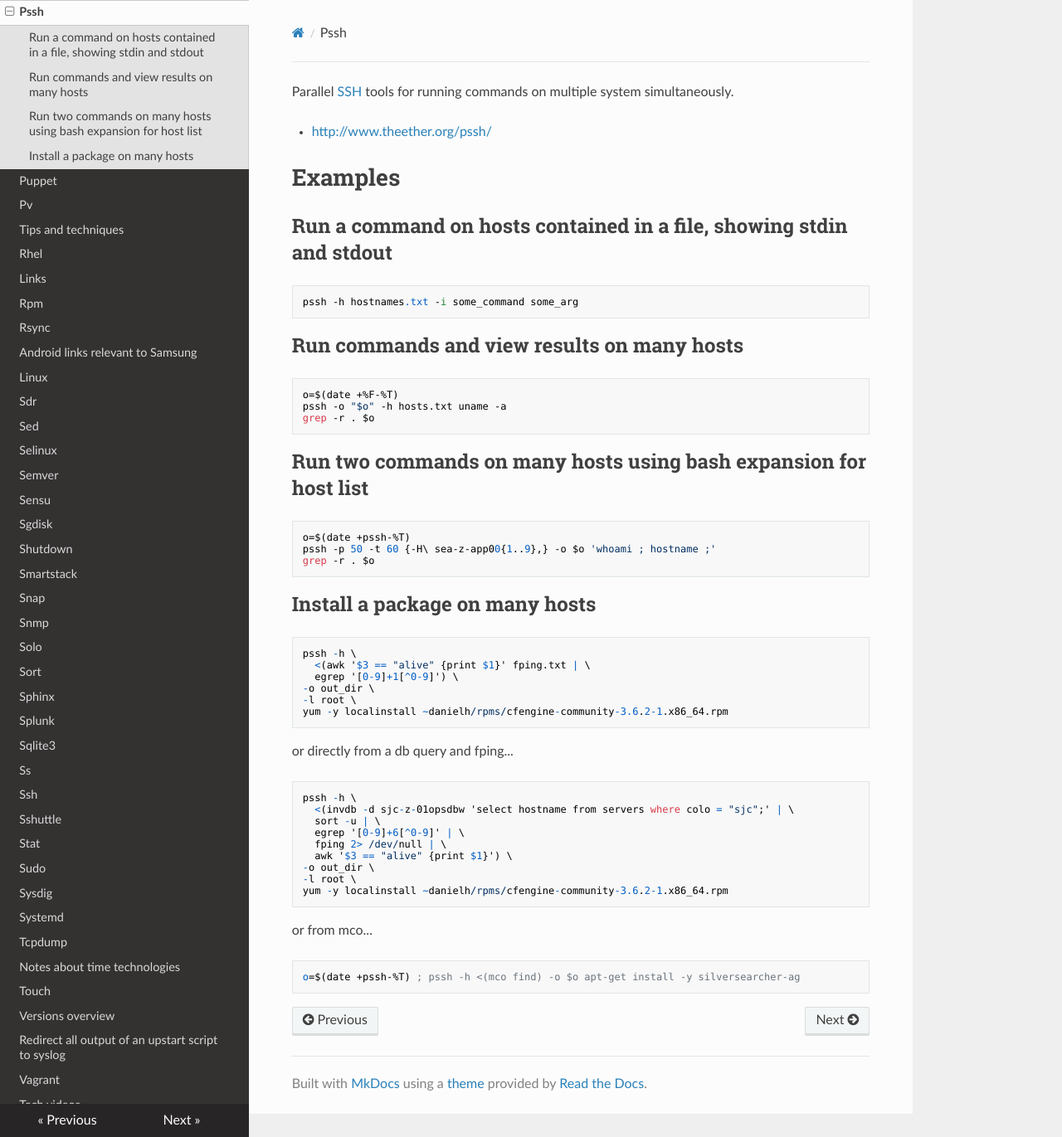
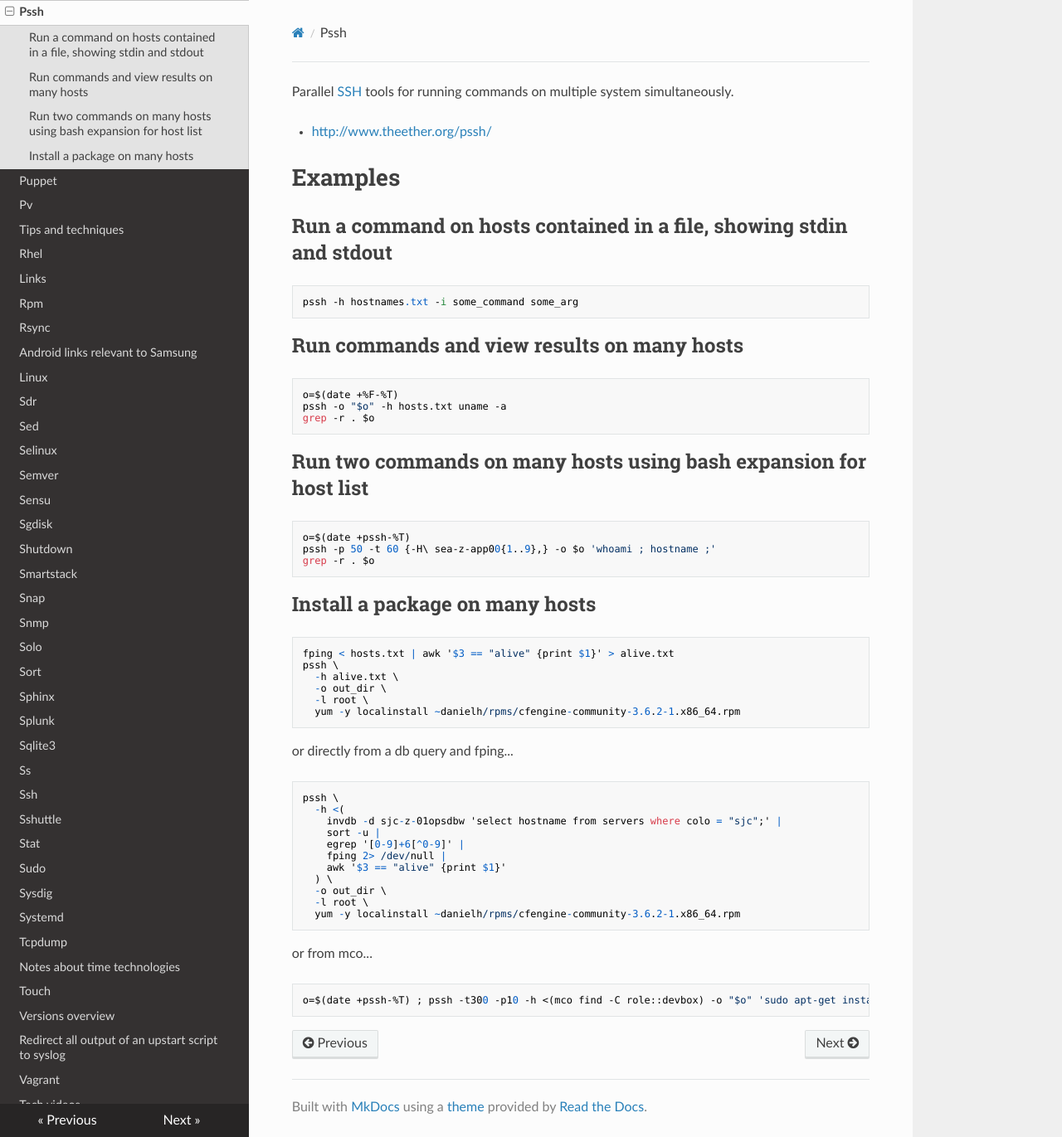
Before and after one commit to lando-cal/tech-notes, an MkDocs documentation site: the page built from docs/pssh.md, in a window 1280 px wide and 1371 px high. Shown: the whole window at 83% size. Built offline with MkDocs 1.6.1, drawn with Linux system fonts in a browser that asks for light colours; nearby versions of some CDN libraries.

Commit message:
Clean up examples

````diff
--- a/docs/pssh.md
+++ b/docs/pssh.md
@@ -29,30 +29,32 @@ grep -r . $o
 ## Install a package on many hosts
 
 ```
-pssh -h \
-  <(awk '$3 == "alive" {print $1}' fping.txt | \
-  egrep '[0-9]+1[^0-9]') \
--o out_dir \
--l root \
-yum -y localinstall ~danielh/rpms/cfengine-community-3.6.2-1.x86_64.rpm
+fping < hosts.txt | awk '$3 == "alive" {print $1}' > alive.txt
+pssh \
+  -h alive.txt \
+  -o out_dir \
+  -l root \
+  yum -y localinstall ~danielh/rpms/cfengine-community-3.6.2-1.x86_64.rpm
 ```
 
 or directly from a db query and fping...
 
 ```
-pssh -h \
-  <(invdb -d sjc-z-01opsdbw 'select hostname from servers where colo = "sjc";' | \
-  sort -u | \
-  egrep '[0-9]+6[^0-9]' | \
-  fping 2> /dev/null | \
-  awk '$3 == "alive" {print $1}') \
--o out_dir \
--l root \
-yum -y localinstall ~danielh/rpms/cfengine-community-3.6.2-1.x86_64.rpm
+pssh \
+  -h <(
+    invdb -d sjc-z-01opsdbw 'select hostname from servers where colo = "sjc";' |
+    sort -u |
+    egrep '[0-9]+6[^0-9]' |
+    fping 2> /dev/null |
+    awk '$3 == "alive" {print $1}'
+  ) \
+  -o out_dir \
+  -l root \
+  yum -y localinstall ~danielh/rpms/cfengine-community-3.6.2-1.x86_64.rpm
 ```
 
 or from mco...
 
 ```
-o=$(date +pssh-%T) ; pssh -h <(mco find) -o $o apt-get install -y silversearcher-ag
+o=$(date +pssh-%T) ; pssh -t300 -p10 -h <(mco find -C role::devbox) -o "$o" 'sudo apt-get install -y silversearcher-ag' ; grep -r . "$o" ;
 ```
````
